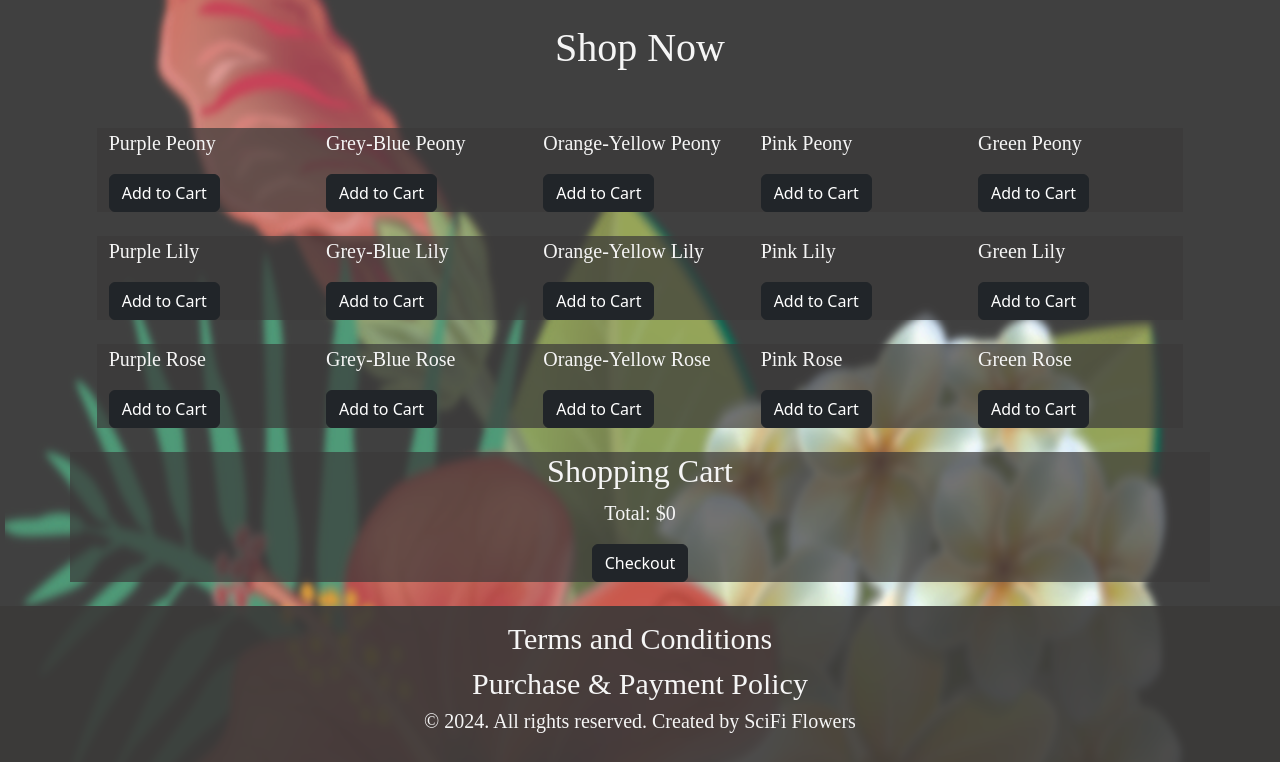
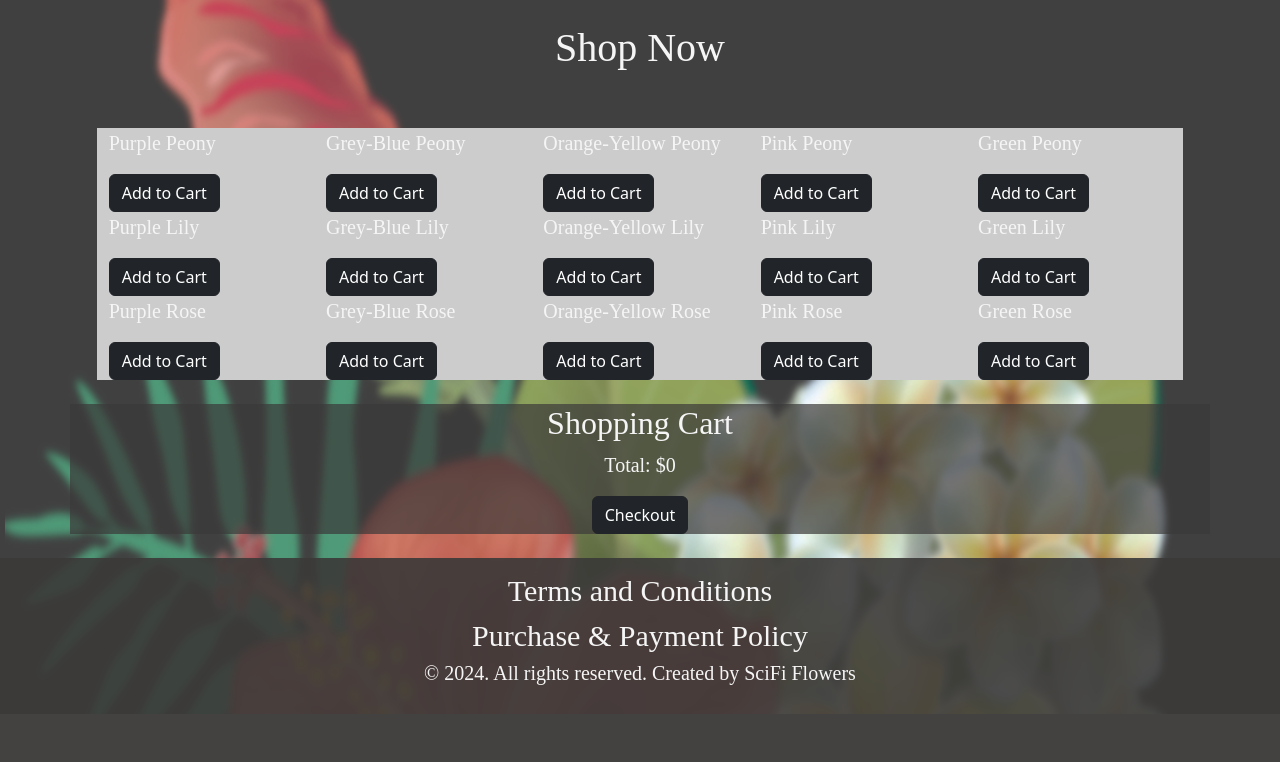
Before and after one commit to ariana-crowell/SciFi_Flowers, a PHP site: page /cart.php in a window 1280 px wide. Shown: the part 131-893 px from the top of the page. After the commit the page ends 816 px from the top, so only its background shows below. Run offline with PHP 8.4, Linux system fonts and the light colour scheme.

Commit message:
samll changes

```diff
--- a/aboutus.php
+++ b/aboutus.php
@@ -42,7 +42,7 @@
     </head>
     <body>
 
-            <?php
+        <?php
             require "includes/header.php";
         ?>
         <!--Header-->
--- a/cart.php
+++ b/cart.php
@@ -3,14 +3,16 @@
     <head>
         <meta charset="UTF-8">
         <meta name="viewport" content="width=device-width, initial-scale=1.0">
-        <title>Shop</title>
+        <title>Cart</title>
         <link href="https://cdn.jsdelivr.net/npm/bootstrap@5.3.3/dist/css/bootstrap.min.css" rel="stylesheet" integrity="sha384-QWTKZyjpPEjISv5WaRU9OFeRpok6YctnYmDr5pNlyT2bRjXh0JMhjY6hW+ALEwIH" crossorigin="anonymous">
         <link rel="stylesheet" type="text/css" href="style.css">
         <link href="img/logo.png" rel="icon">
         <style>
             .col-md-2 {
                 color:whitesmoke;
-                background-color:rgba(59, 58, 57, 0.7);
+                background-color:#ccc;
+
+
             }
             .aboutus {
           font-family: Jacques Francois Shadow;
@@ -19,6 +21,8 @@
         .shop{
             background-color:rgba(59, 58, 57, 0.7);
         }
+
+
         </style>
     </head>
     <body>
@@ -30,7 +34,7 @@
         <br>
         <br>
         <main>
-            <div class="row">
+            <div class="row ">
             <div class="col-md-1"></div>
                 <div class="col-md-2">
                     <p class="padding">Purple Peony</p>
@@ -54,7 +58,9 @@
                 </div>
                 <div class="col-md-1"></div>
             </div>
-            <br>
+            <div class="cart">
+
+            </div>
             <div class="row">
                 <div class="col-md-1"></div>
                 <div class="col-md-2">
@@ -79,7 +85,6 @@
                 </div>
                 <div class="col-md-1"></div>
             </div>
-            <br>
             <div class="row">
                 <div class="col-md-1"></div>
                 <div class="col-md-2">
@@ -104,7 +109,6 @@
                 </div>
                 <div class="col-md-1"></div>
             </div>
-          </section>
 <br>
           <center>
             <section class="cart red-black-buy">
--- a/checkout.php
+++ b/checkout.php
@@ -5,6 +5,7 @@
     <meta name="viewport" content="width=device-width, initial-scale=1">
     <title>Checkout</title>
     <link href="https://cdn.jsdelivr.net/npm/bootstrap@5.3.3/dist/css/bootstrap.min.css" rel="stylesheet" integrity="sha384-QWTKZyjpPEjISv5WaRU9OFeRpok6YctnYmDr5pNlyT2bRjXh0JMhjY6hW+ALEwIH" crossorigin="anonymous">
+    <link href="img/logo.png" rel="icon">
     <style>
          .aboutus {
           font-family: Jacques Francois Shadow;
```
